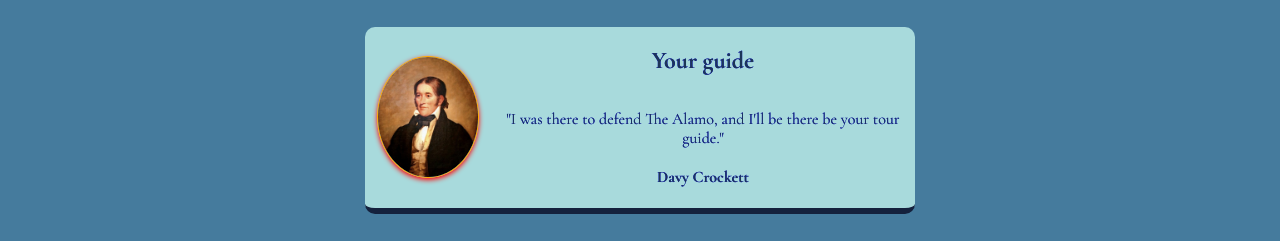
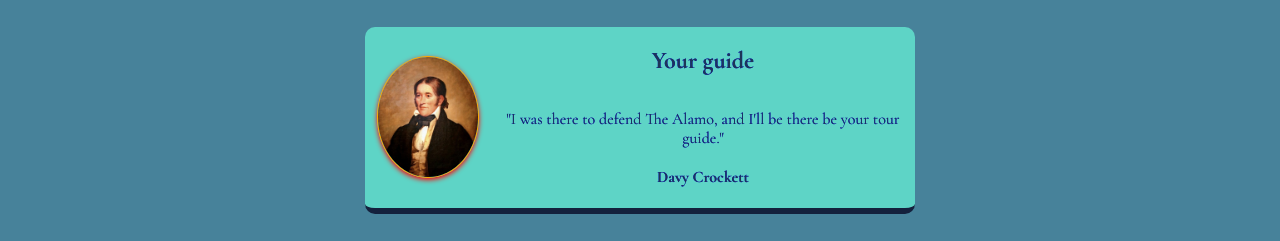
Before and after one commit to jlearns9/Hometown-website, a website built with Vite: page index.html in a window 1280 px wide. Shown: the part 958-1199 px from the top of the page. Built offline with nearby package versions, Linux system fonts and the light colour scheme.

Commit message:
Update 2

```diff
--- a/styles.css
+++ b/styles.css
@@ -72,7 +72,7 @@ img {
 }
 
 .guide{
-    background: #457B9D;
+    background: #47829a;
     padding: 10px;
 }
 
@@ -85,7 +85,7 @@ img {
 }
 
 .card{
-    background: #A8DADC;
+    background: #5ed4c6;
     display: flex;
     color: #1D3557;
     width: 550px;
```
